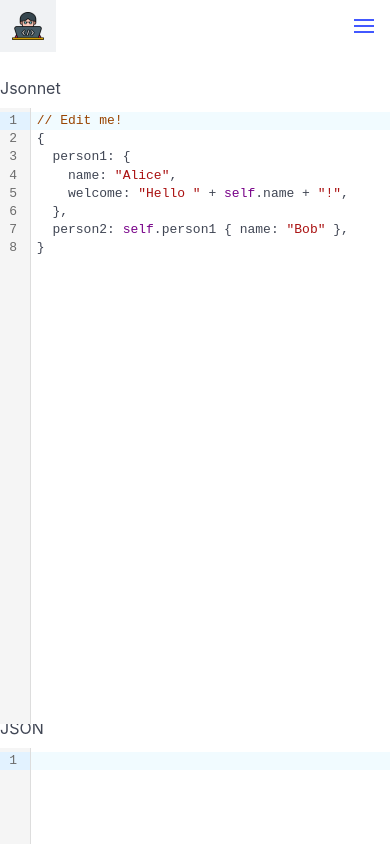
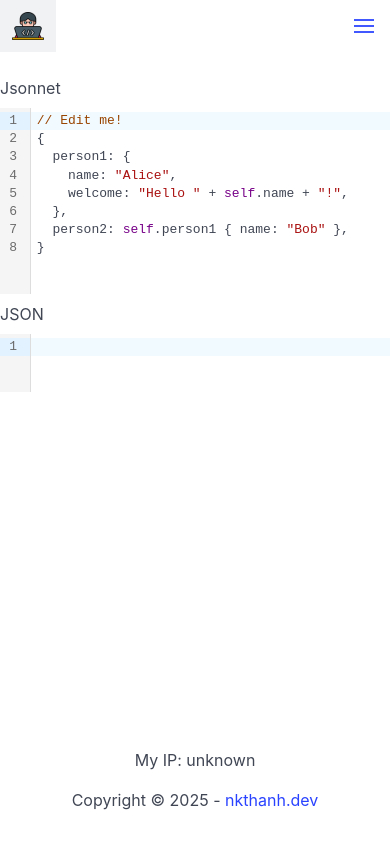
Before and after one commit to magiskboy/devtools, a React (Vite) app: page /jsonnet in a window 390 px wide. Shown: the top 844 px of the page. Built offline with nearby package versions, Linux system fonts and the light colour scheme; no server answers.

Commit message:
responsiveness jsonnet
Signed-off-by: Nguyen Khac Thanh <nguyenkhacthanh244@gmail.com>

```diff
--- a/src/routes/jsonnet.lazy.tsx
+++ b/src/routes/jsonnet.lazy.tsx
@@ -35,8 +35,8 @@ function RouteComponent() {
   }
 
   return (
-    <div className="columns h-100">
-      <div className="column h-100">
+    <div className="grid is-col-min-12 is-gap-5 ">
+      <div className="cell h-100">
         <Editor
           title="Jsonnet"
           value={code}
@@ -44,7 +44,7 @@ function RouteComponent() {
           onChange={onChange}
         />
       </div>
-      <div className="column h-100">
+      <div className="cell h-100">
         <Editor
           title="JSON"
           readOnly
```
